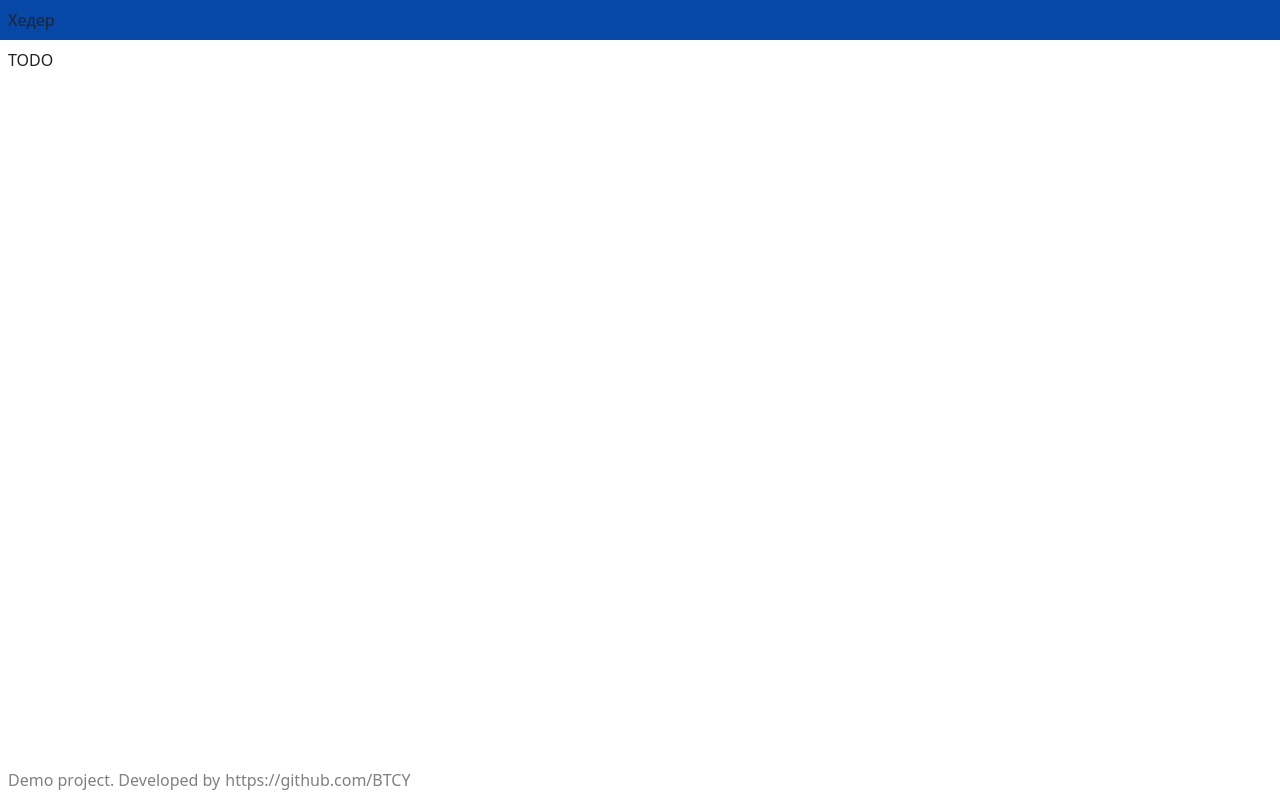
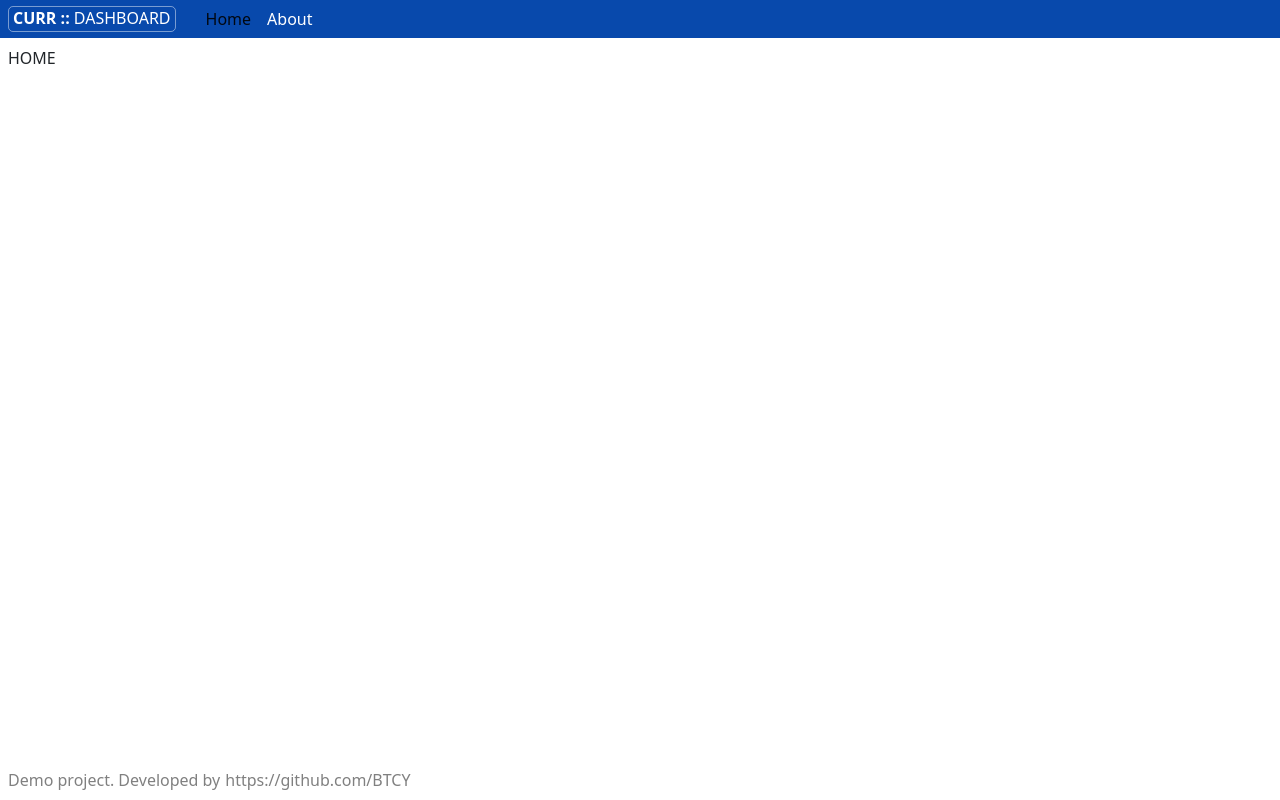
Before and after one commit to BTCY/currency-converter-react-js, a React (Create React App) app: page / in a window 1280 px wide. Built offline with nearby package versions, Linux system fonts and the light colour scheme.

Commit message:
Refactoring

```diff
--- a/src/features/home/HomePage.tsx
+++ b/src/features/home/HomePage.tsx
@@ -1,4 +1,6 @@
 import Copyright from '../../components/copyright/Copyright';
+import HeaderMenu from '../../components/header-menu/HeaderMenu';
+import Logo from '../../components/logo/Logo';
 import Body from '../../layout/Body';
 import Footer from '../../layout/Footer';
 import Header from '../../layout/Header';
@@ -11,11 +13,12 @@ export function HomePage() {
         <Layout>
 
             <Header>
-                Хедер
+                <Logo />
+                <HeaderMenu />
             </Header>
 
             <Body>
-                TODO
+                HOME
             </Body>
 
             <Footer>
--- a/src/layout/Body.module.css
+++ b/src/layout/Body.module.css
@@ -1,7 +1,3 @@
  .body {
      padding: 8px;
  }
-
- /* .childrenWrapGrid {
-     max-width: 900px;
- } */
--- a/src/layout/Header.module.css
+++ b/src/layout/Header.module.css
@@ -1,4 +1,4 @@
  .header {
-     background-color: #0747A6;
-     padding: 8px;
+     background-color: #0849ac;
+     padding: 0px 8px;
  }
--- a/src/layout/Header.tsx
+++ b/src/layout/Header.tsx
@@ -14,7 +14,7 @@ const Header = ({ children }: IHeader) => {
     return (
         <Navbar expand="lg" className={styles.header}>
             {children}
-        </Navbar >
+        </Navbar>
     );
 
 }
--- a/src/routes/routes.tsx
+++ b/src/routes/routes.tsx
@@ -1,11 +1,12 @@
 import { ReactElement } from "react";
+import { AboutPage } from "../features/about/AboutPage";
 import { HomePage } from "../features/home/HomePage";
+import { NotFoundPage } from "../features/not-found/NotFoundPage";
 
 
 
 export interface IRouteData {
     [key: string]: {
-        label: string;
         component: ReactElement;
         link: string;
     }
@@ -14,8 +15,15 @@ export interface IRouteData {
 
 export const RoutesData: IRouteData = {
     home: {
-        label: 'home',
         component: <HomePage />,
         link: '/',
     },
+    about: {
+        component: <AboutPage />,
+        link: '/about',
+    },
+    notFound: {
+        component: <NotFoundPage />,
+        link: '*',
+    },
 }
```
